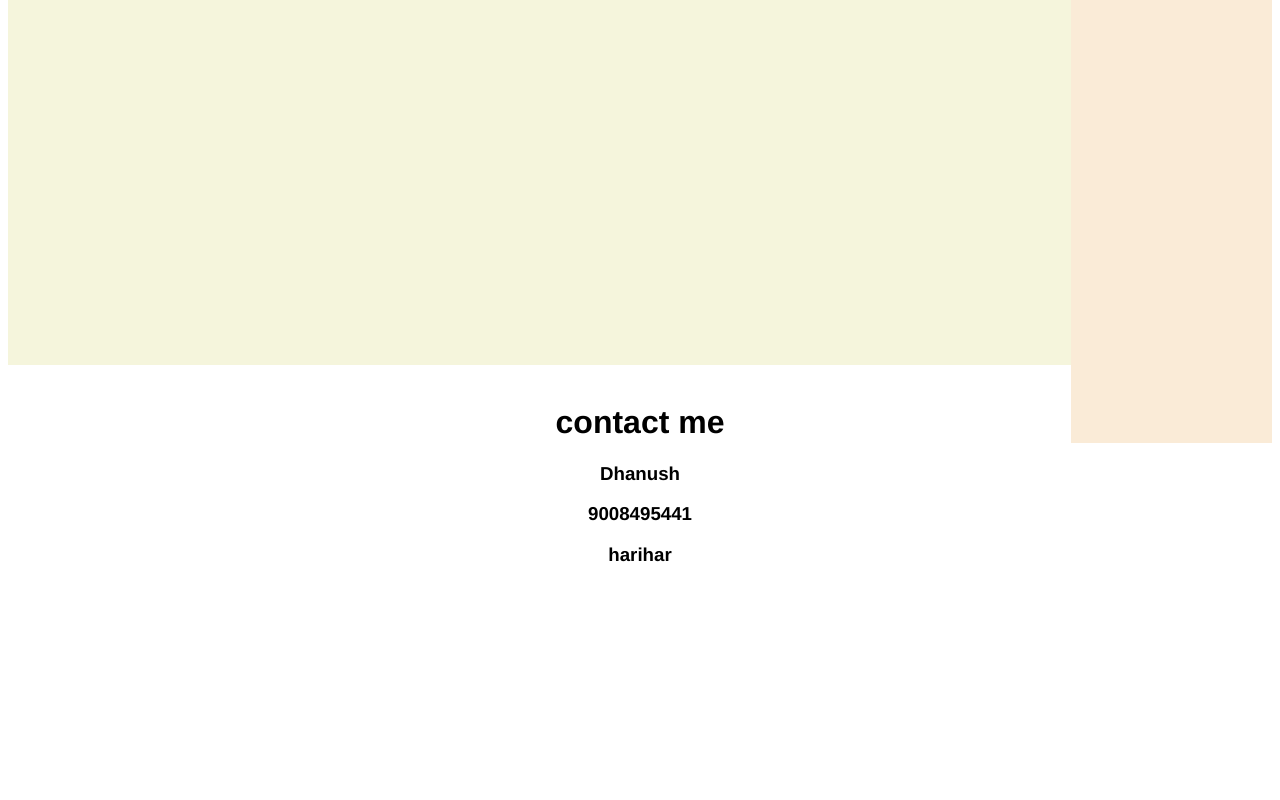
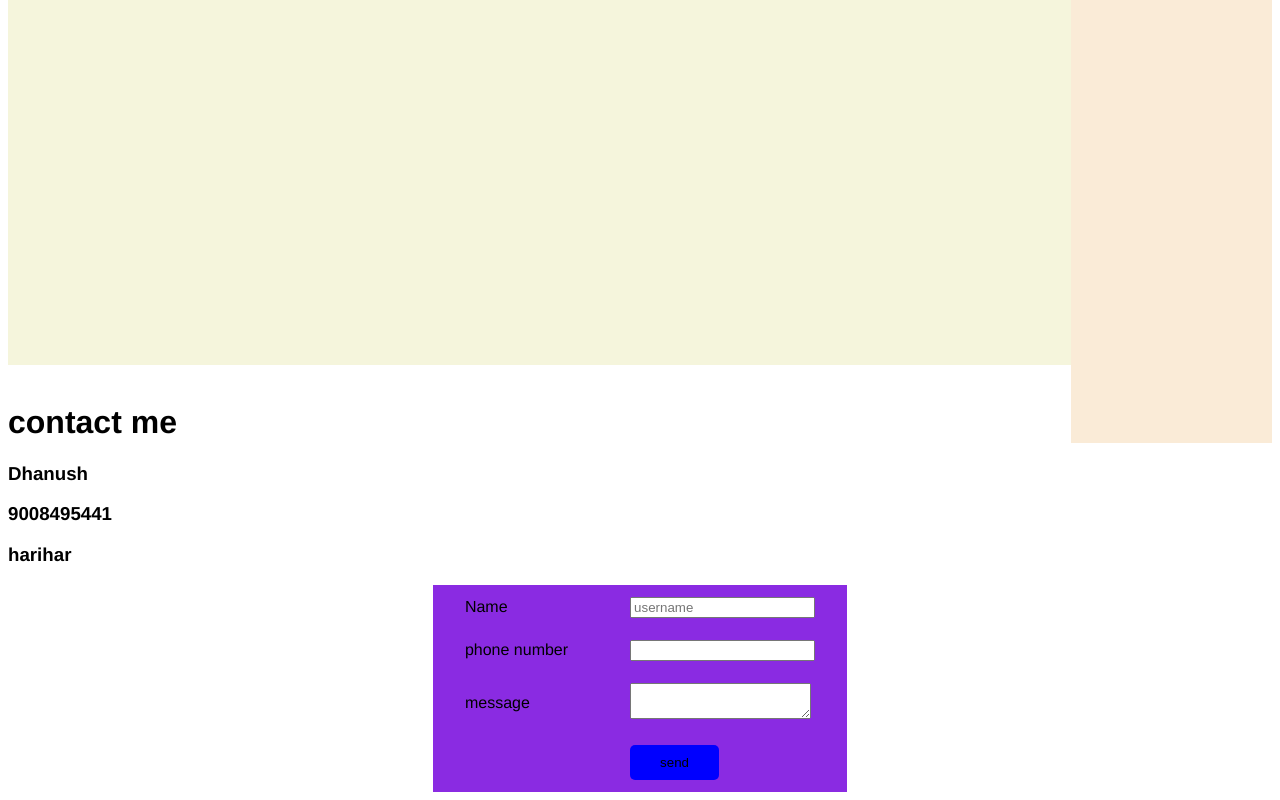
Before and after one commit to dhanush4gm/portfolio, a plain HTML site: page index.html in a window 1280 px wide. Shown: the part 2186-2986 px from the top of the page. Before the commit the page ends 2797 px from the top, so only its background shows below. Drawn offline with Linux system fonts and the light colour scheme.

Commit message:
Update index.html

```diff
--- a/index.html
+++ b/index.html
@@ -7,11 +7,11 @@
 </head>
 <body>
     <nav>
-        <a href="Home">Home</a>
-        <a href="About me">About</a>
-        <a href="d2">skills</a>
-        <a href="project">project</a>
-        <a href="contact">contact</a>
+        <a href="#Home">Home</a>
+        <a href="#Aboutme">About</a>
+        <a href="#d2">skills</a>
+        <a href="#project">project</a>
+        <a href="#contact">contact</a>
     </nav>
     <div class="d1" id="Home">
         <br><br><br><br>
@@ -19,7 +19,7 @@
         <h1>Hello, I am Dhanush</h1>
         <h1>From Harihar</h1>
     </div>
-    <div class="About Me" id="About me">
+    <div class="About Me" id="Aboutme">
 <h1>About Me</h1>
 <p>Lorem ipsum dolor sit amet consectetur, adipisicing elit. Repellendus voluptates harum laudantium inventore, aperiam error minus. Ducimus quaerat laudantium officia, dolore consectetur vero quisquam optio necessitatibus, debitis, ipsa quibusdam molestias!</p>
 <br>
@@ -102,7 +102,30 @@
 
     <h3>9008495441</h3>
 
-    <h3>harihar</h3><br>
+    <h3>harihar</h3>
+    <form action="mailto:dhanushkumar90084@gmail.com">
+        <table>
+            <tr>
+                <td>
+                    <label for="username">Name</label>
+                </td>
+                <td><input type="text" name="subject" placeholder="username"></td>
+            </tr>
+            <tr>
+                <td><label for="number">phone number</label></td>
+                <td><input type="text"></td>
+            </tr>
+            <tr>
+                <td><label>message</label></td>
+                <td><textarea name="body"></textarea></td>
+            </tr>
+            <tr>
+                <td></td>
+                <td><button type="submit">send</button></td>
+            </tr>
+        </table>
+
+    </form>
 </div>
 </body>
 </html>
@@ -116,7 +139,8 @@
     }
 .d1{
 
-    background-color:beige;
+    background-color:
+    beige;
     height: 100vh;
     background-image: url('rama.png');
     background-repeat: no-repeat;
@@ -170,7 +194,22 @@ a{
     font-size: 25px;
     padding: 10px 25px;
 }
-.contact{
-    text-align: center;
+.contact table{
+    margin: auto;
+    background-color: blueviolet;
+    text-align:left;
+}
+.contact button{
+    padding: 10px 30px;
+    background-color: blue;
+    border: none;
+    border-radius: 5px;
+}
+.contact button:hover{
+    background-color: mediumvioletred;
+    color: blue;
+}
+@media( max-width: 600px){
+    .first
 }
 </style>
```
